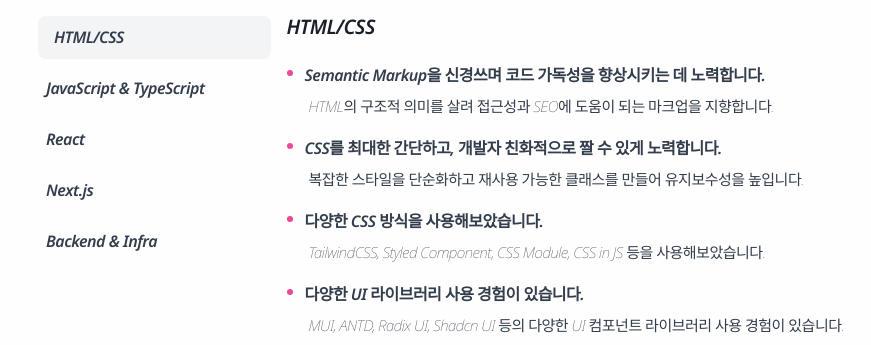
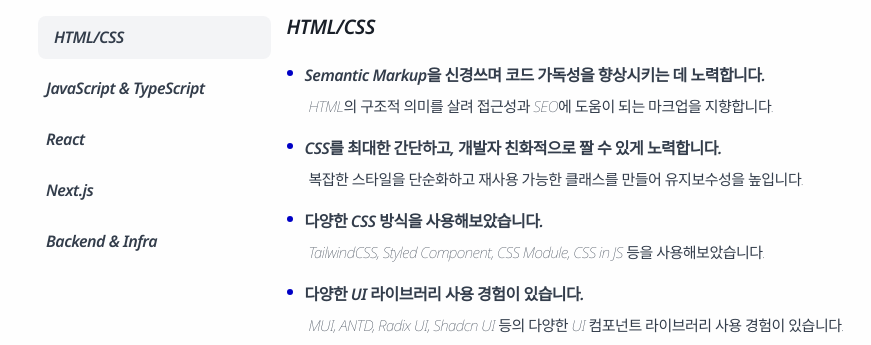
Before and after one commit to jeonghodong/blog, a Next.js app: page /resume in a window 1280 px wide. Shown: the part 4797-5142 px from the top of the page, without its empty margins (109-980 px from the left). Built offline with nearby package versions, Linux system fonts and the light colour scheme; a web font is replaced by a local one.

Commit message:
style: Update skill section dot and text styling with dark mode support

```diff
--- a/app/(route)/resume/_components/SkillSection.tsx
+++ b/app/(route)/resume/_components/SkillSection.tsx
@@ -53,11 +53,13 @@ export default function SkillSection({ skillData }: SkillSectionProps) {
                 <ul className="space-y-4">
                   {detail.description.map((desc, descIndex) => (
                     <li key={descIndex} className="flex items-start">
-                      <div className="min-w-[6px] h-[6px] rounded-full bg-pink-500 mt-2 mr-3"></div>
+                      <div className="min-w-[6px] h-[6px] rounded-full bg-primary dark:bg-primary-4 mt-2 mr-3" />
+
                       <div>
                         <Typography variant="body.100_sb" className="text-gray-700 dark:text-gray-300">
                           {desc}
                         </Typography>
+
                         {detail.additionalInfo && detail.additionalInfo[descIndex] && (
                           <Typography variant="body.201" className="text-gray-500 dark:text-gray-400 mt-1 ml-1 font-thin">
                             {detail.additionalInfo[descIndex]}
```
